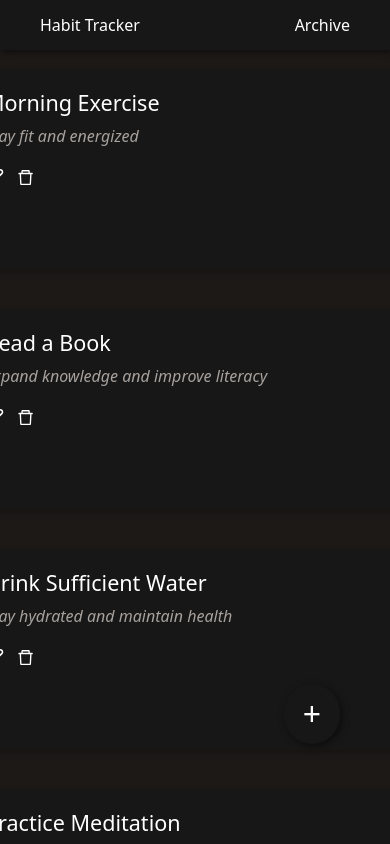
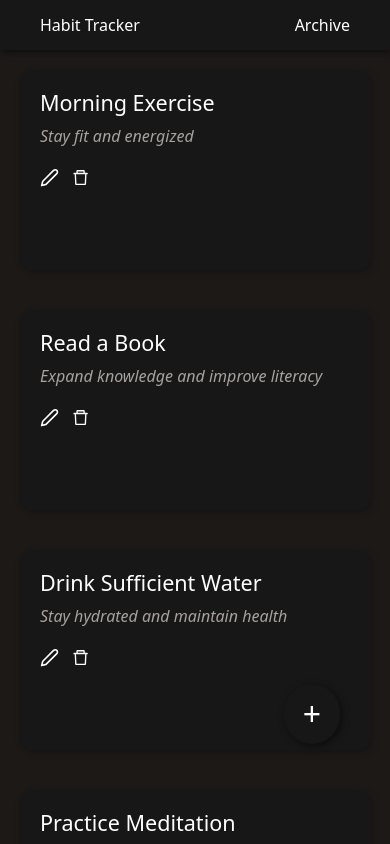
Before and after one commit to ParasArya289/habitTracker, a React (Create React App) app: page / in a window 390 px wide. Built offline with nearby package versions, Linux system fonts and the light colour scheme.

Commit message:
style: responsiveness

```diff
--- a/src/Pages/Home/Home.css
+++ b/src/Pages/Home/Home.css
@@ -19,5 +19,5 @@
   display: grid;
   justify-content: center;
   align-items: center;
-  grid-template-columns: repeat(auto-fit,500px);
+  grid-template-columns: repeat(auto-fit,minmax(300px,500px));
 }
```
